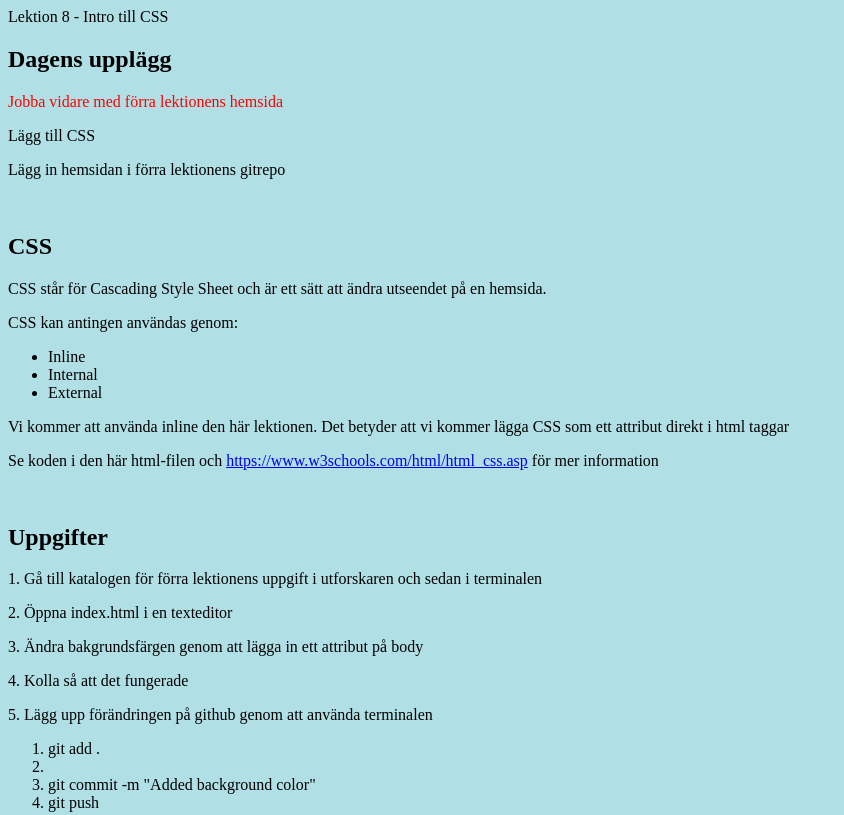
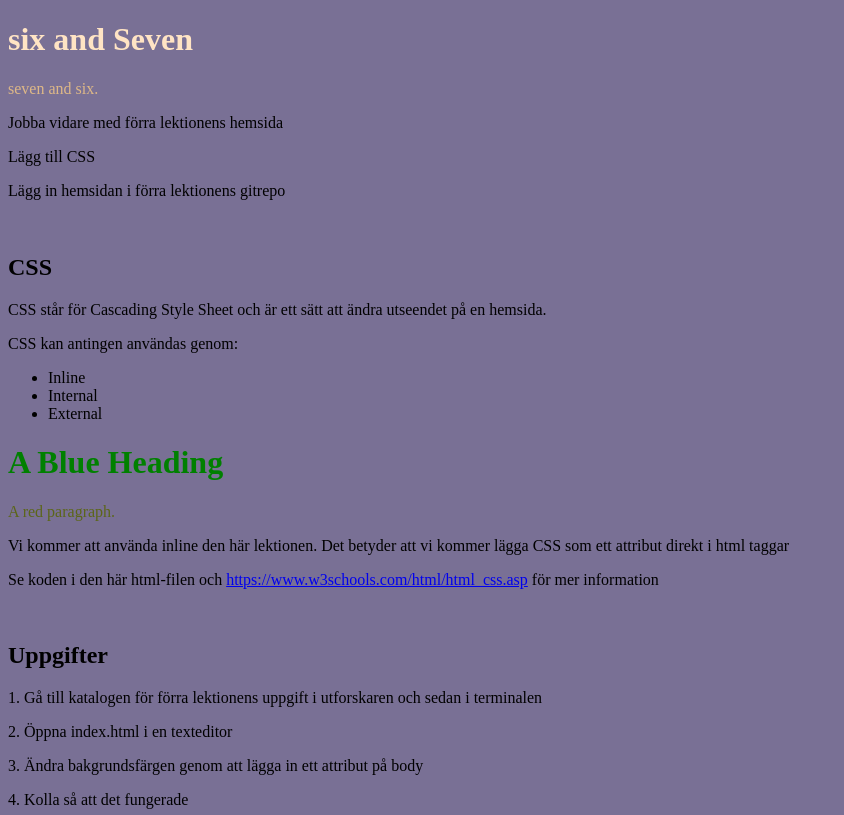
Before and after one commit to joelcoger11-bit/Lektion-7, a plain HTML site: page index.html in a window 1280 px wide. Shown: the top 815 px of the page, without its empty margins (0-844 px from the left). Drawn offline with Linux system fonts and the light colour scheme.

Commit message:
modified colours

```diff
--- a/index.html
+++ b/index.html
@@ -1,6 +1,13 @@
 <!DOCTYPE html>
 <html lang="sv">
 	<head>
+
+
+<h1 style="color:bisque;">six and Seven</h1>
+
+<p style="color:burlywood;">seven and six.</p>
+
+        </style>
 		<title> Lektion 8</title>
 	</head>
 
@@ -8,9 +15,9 @@
 		setTimeout(() => location.reload(), 5000)
 	</script>
 
-	<body style="background-color: powderblue;"}
-		<h1 style="color:blue;">Lektion 8 - Intro till CSS</h1>
-		<h2>Dagens upplägg</h2>
+	<body style="background-color: rgb(121, 112, 149);"}
+		<h1 style="color:grey
+
 		<p style="color: red;">Jobba vidare med förra lektionens hemsida</p>
 		<p>Lägg till CSS</p>
 		<p>Lägg in hemsidan i förra lektionens gitrepo</p>
@@ -24,6 +31,10 @@
 			<li>Internal</li>
 			<li>External</li>
 		</ul>
+
+        <h1 style="color:green;">A Blue Heading</h1>
+
+<p style="color:rgb(92, 102, 25);">A red paragraph.</p>
 		<p>Vi kommer att använda inline den här lektionen. Det betyder att vi kommer lägga CSS som ett attribut direkt i html taggar</p>
 		<p>Se koden i den här html-filen och <a href="https://www.w3schools.com/html/html_css.asp"> https://www.w3schools.com/html/html_css.asp</a> för mer information</p>
 		<br>
```
